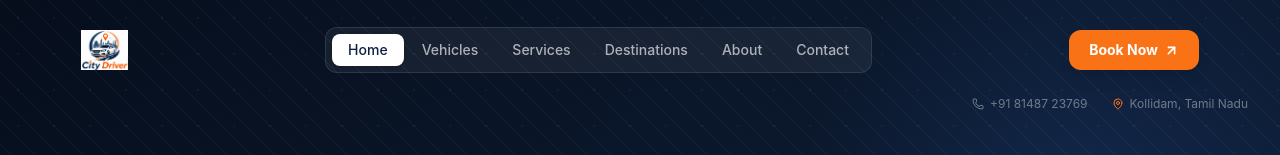
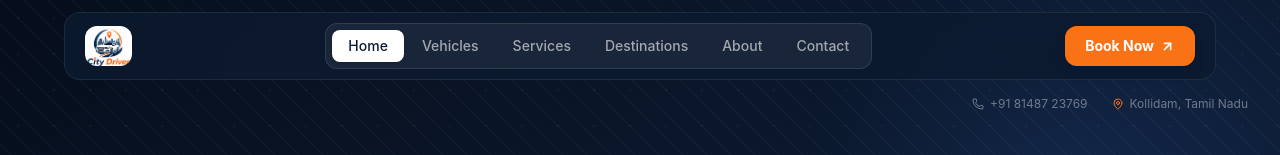
Before and after one commit to Gunalan183/City_Driver, a React (Vite) app: page / in a window 1280 px wide. Shown: the top 155 px of the page. Built offline with nearby package versions, Linux system fonts and the light colour scheme.

Commit message:
modified:   src/components/Footer.jsx         modified:   src/components/Logo.jsx         modified:   src/components/Navbar.jsx         modified:   src/components/Services.jsx         modified:   src/components/Testimonials.jsx         modified:   src/components/WhyChooseUs.jsx

```diff
--- a/src/components/Contact.jsx
+++ b/src/components/Contact.jsx
@@ -4,7 +4,7 @@ import { openWhatsApp, waMessages, PHONE_RAW, WA_PHONE } from '../utils/whatsapp
 
 export default function Contact() {
   return (
-    <section id="contact" className="py-20 px-4 sm:px-6 lg:px-8 bg-[#0f1f3d]" aria-label="Contact section">
+    <section id="contact" className="py-20 px-4 sm:px-6 lg:px-8 bg-[#0c1a30]" aria-label="Contact section">
       <div className="max-w-7xl mx-auto">
         {/* CTA Header */}
         <motion.div
--- a/src/components/Footer.jsx
+++ b/src/components/Footer.jsx
@@ -27,7 +27,7 @@ export default function Footer() {
   }
 
   return (
-    <footer className="bg-[#080f1e] text-white" aria-label="Site footer">
+    <footer className="bg-[#060e1c] text-white" aria-label="Site footer">
       <div className="max-w-7xl mx-auto px-4 sm:px-6 lg:px-8 pt-16 pb-8">
         <div className="grid grid-cols-1 sm:grid-cols-2 lg:grid-cols-4 gap-10 mb-12">
           {/* Brand */}
--- a/src/components/Logo.jsx
+++ b/src/components/Logo.jsx
@@ -14,7 +14,7 @@ export default function Logo({ className = '', size = 'md' }) {
       <img
         src="/city_Driver_logo.png"
         alt="City Driver Kollidam Logo"
-        className={`${sizes[size]} w-auto object-contain`}
+        className={`${sizes[size]} w-auto object-contain rounded-xl`}
         loading="eager"
       />
     </div>
--- a/src/components/Navbar.jsx
+++ b/src/components/Navbar.jsx
@@ -14,9 +14,9 @@ const navLinks = [
 ]
 
 export default function Navbar() {
-  const [isOpen, setIsOpen]           = useState(false)
-  const [scrolled, setScrolled]       = useState(false)
-  const [activeSection, setActive]    = useState('home')
+  const [isOpen, setIsOpen]        = useState(false)
+  const [scrolled, setScrolled]    = useState(false)
+  const [activeSection, setActive] = useState('home')
 
   useEffect(() => {
     const onScroll = () => setScrolled(window.scrollY > 20)
@@ -43,14 +43,14 @@ export default function Navbar() {
       initial={{ y: -80, opacity: 0 }}
       animate={{ y: 0, opacity: 1 }}
       transition={{ duration: 0.5, ease: 'easeOut' }}
-      className="fixed top-0 left-0 right-0 z-50 flex items-center justify-center px-4 sm:px-6 pt-4"
+      className="fixed top-0 left-0 right-0 z-50 flex items-center justify-center px-3 sm:px-5 pt-3"
       role="banner"
     >
-      {/* ── Outer pill container ── */}
-      <div className={`w-full max-w-6xl flex items-center justify-between gap-4 rounded-2xl px-4 py-2.5 transition-all duration-300 ${
+      {/* ── Main bar ── */}
+      <div className={`w-full max-w-6xl flex items-center justify-between gap-3 rounded-2xl px-3 sm:px-5 py-2.5 transition-all duration-300 ${
         scrolled
-          ? 'bg-[#0f1f3d]/95 backdrop-blur-xl shadow-2xl border border-white/8'
-          : 'bg-transparent border border-transparent'
+          ? 'bg-[#0c1a30]/97 backdrop-blur-xl shadow-2xl border border-white/10'
+          : 'bg-[#0c1a30]/85 backdrop-blur-lg border border-white/8'
       }`}>
 
         {/* LEFT — Logo */}
@@ -62,7 +62,7 @@ export default function Navbar() {
           <Logo size="sm" />
         </button>
 
-        {/* CENTER — Nav pill (desktop) */}
+        {/* CENTER — Pill nav (desktop) */}
         <nav
           className="hidden lg:flex items-center bg-white/6 border border-white/10 rounded-xl px-1.5 py-1.5 gap-0.5"
           aria-label="Main navigation"
@@ -73,10 +73,10 @@ export default function Navbar() {
               <button
                 key={link.href}
                 onClick={() => handleNav(link.href)}
-                className={`relative px-4 py-1.5 rounded-lg text-sm font-medium transition-all duration-200 ${
+                className={`relative px-4 py-1.5 rounded-lg text-sm font-medium transition-all duration-200 whitespace-nowrap ${
                   isActive
-                    ? 'bg-white text-[#0f1f3d] font-bold shadow-sm'
-                    : 'text-white/65 hover:text-white hover:bg-white/8'
+                    ? 'bg-white text-[#0c1a30] font-bold shadow-sm'
+                    : 'text-white/60 hover:text-white hover:bg-white/10'
                 }`}
               >
                 {link.label}
@@ -87,19 +87,17 @@ export default function Navbar() {
 
         {/* RIGHT — CTA + hamburger */}
         <div className="flex items-center gap-2">
-          {/* Desktop CTA */}
           <motion.button
             whileHover={{ scale: 1.04 }}
             whileTap={{ scale: 0.96 }}
             onClick={() => openWhatsApp(waMessages.general())}
-            className="hidden sm:flex items-center gap-1.5 bg-[#f97316] hover:bg-[#ea6c0a] text-white text-sm font-bold px-5 py-2.5 rounded-xl shadow-lg transition-all duration-200"
-            aria-label="Book via WhatsApp"
+            className="hidden sm:flex items-center gap-1.5 bg-[#f97316] hover:bg-[#ea6c0a] text-white text-sm font-bold px-5 py-2.5 rounded-xl shadow-lg transition-all duration-200 whitespace-nowrap"
+            aria-label="Book Now"
           >
             Book Now
             <ArrowUpRight size={15} strokeWidth={2.5} />
           </motion.button>
 
-          {/* Hamburger */}
           <button
             onClick={() => setIsOpen(!isOpen)}
             className="lg:hidden p-2 rounded-xl text-white/70 hover:text-white hover:bg-white/10 transition-colors"
@@ -111,17 +109,17 @@ export default function Navbar() {
         </div>
       </div>
 
-      {/* ── Mobile drawer ── */}
+      {/* ── Mobile dropdown ── */}
       <AnimatePresence>
         {isOpen && (
           <motion.div
-            initial={{ opacity: 0, y: -12, scale: 0.97 }}
+            initial={{ opacity: 0, y: -10, scale: 0.97 }}
             animate={{ opacity: 1, y: 0, scale: 1 }}
-            exit={{ opacity: 0, y: -12, scale: 0.97 }}
-            transition={{ duration: 0.22 }}
-            className="absolute top-full mt-2 left-4 right-4 bg-[#0f1f3d]/97 backdrop-blur-xl border border-white/10 rounded-2xl shadow-2xl overflow-hidden"
+            exit={{ opacity: 0, y: -10, scale: 0.97 }}
+            transition={{ duration: 0.2 }}
+            className="absolute top-full mt-2 left-3 right-3 bg-[#0c1a30]/97 backdrop-blur-xl border border-white/10 rounded-2xl shadow-2xl overflow-hidden"
           >
-            <div className="p-3 space-y-1">
+            <div className="p-2.5 space-y-0.5">
               {navLinks.map((link) => {
                 const isActive = activeSection === link.href.replace('#', '')
                 return (
@@ -130,8 +128,8 @@ export default function Navbar() {
                     onClick={() => handleNav(link.href)}
                     className={`w-full text-left px-4 py-3 rounded-xl text-sm font-medium transition-all ${
                       isActive
-                        ? 'bg-white/10 text-white font-bold'
-                        : 'text-white/60 hover:text-white hover:bg-white/8'
+                        ? 'bg-white/12 text-white font-bold'
+                        : 'text-white/55 hover:text-white hover:bg-white/8'
                     }`}
                   >
                     {link.label}
@@ -139,13 +137,12 @@ export default function Navbar() {
                 )
               })}
             </div>
-            <div className="px-3 pb-3">
+            <div className="px-2.5 pb-2.5">
               <button
                 onClick={() => { setIsOpen(false); openWhatsApp(waMessages.general()) }}
                 className="w-full flex items-center justify-center gap-2 bg-[#f97316] hover:bg-[#ea6c0a] text-white font-bold py-3.5 rounded-xl text-sm shadow-lg transition-all"
               >
-                Book Now
-                <ArrowUpRight size={15} strokeWidth={2.5} />
+                Book Now <ArrowUpRight size={15} strokeWidth={2.5} />
               </button>
             </div>
           </motion.div>
--- a/src/components/Services.jsx
+++ b/src/components/Services.jsx
@@ -84,7 +84,7 @@ export default function Services() {
           whileInView={{ opacity: 1, y: 0 }}
           viewport={{ once: true }}
           transition={{ duration: 0.5, delay: 0.2 }}
-          className="mt-8 rounded-2xl bg-[#0f1f3d] px-6 py-5 flex flex-col sm:flex-row items-center justify-between gap-4"
+          className="mt-8 rounded-2xl bg-[#0c1a30] px-6 py-5 flex flex-col sm:flex-row items-center justify-between gap-4"
         >
           <div className="text-center sm:text-left">
             <p className="text-white font-bold text-base">Need help choosing a service?</p>
--- a/src/components/Testimonials.jsx
+++ b/src/components/Testimonials.jsx
@@ -10,24 +10,27 @@ const testimonials = [
     name: 'Barani',
     location: 'Kollidam',
     rating: 5,
-    review: 'Add your real customer review here. Share your experience with City Driver service.',
-    placeholder: true,
+    review:
+      'Very comfortable and smooth journey. The driver was friendly and reached on time. Good service and definitely recommended!',
+    placeholder: false,
   },
   {
     name: 'Gunalan',
     location: 'Chidambaram',
     rating: 5,
-    review: 'Add your real customer review here. Share your experience with City Driver service.',
-    placeholder: true,
+    review:
+      'Had a really good travel experience with City Driver. The car was clean and comfortable, and the service was excellent.',
+    placeholder: false,
   },
   {
     name: 'HariKrishnan',
     location: 'Pondicherry',
     rating: 5,
-    review: 'Add your real customer review here. Share your experience with City Driver service.',
-    placeholder: true,
+    review:
+      'Excellent service for our trip to Pondicherry. The journey was comfortable and the driver was very polite and professional.',
+    placeholder: false,
   },
-]
+];
 
 function StarRating({ count }) {
   return (
--- a/src/components/WhyChooseUs.jsx
+++ b/src/components/WhyChooseUs.jsx
@@ -42,7 +42,7 @@ const reasons = [
 
 export default function WhyChooseUs() {
   return (
-    <section className="py-20 px-4 sm:px-6 lg:px-8 bg-[#0f1f3d]" aria-label="Why choose us section">
+    <section className="py-20 px-4 sm:px-6 lg:px-8 bg-[#0c1a30]" aria-label="Why choose us section">
       <div className="max-w-7xl mx-auto">
         <motion.div
           initial={{ opacity: 0, y: 30 }}
```
Also changed, not shown: public/city_Driver_logo.png, 1 other file (tests, documents, lock files or other folders).
